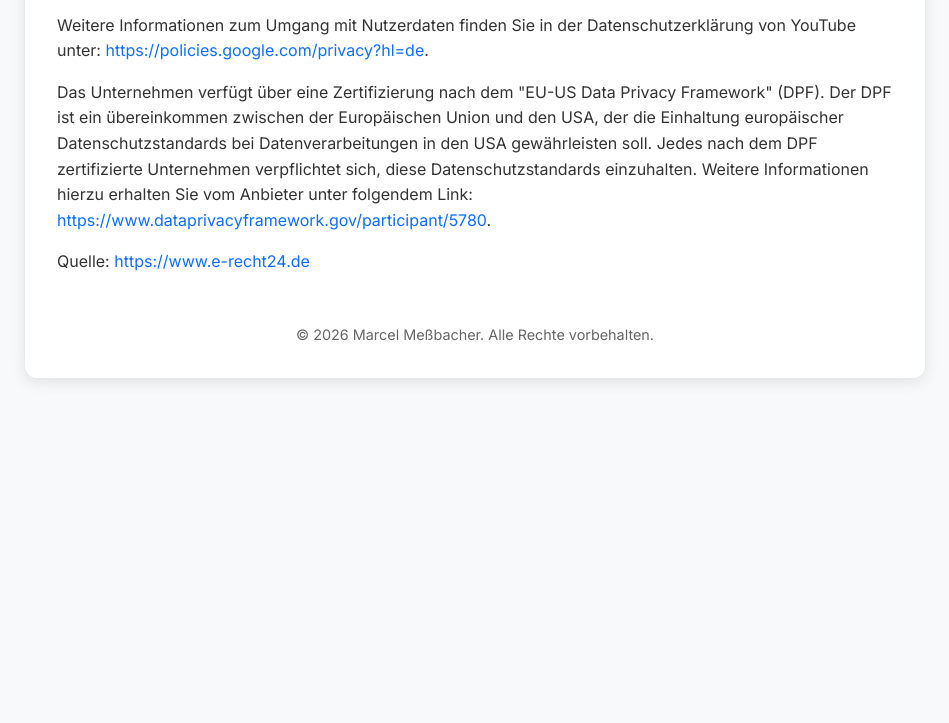
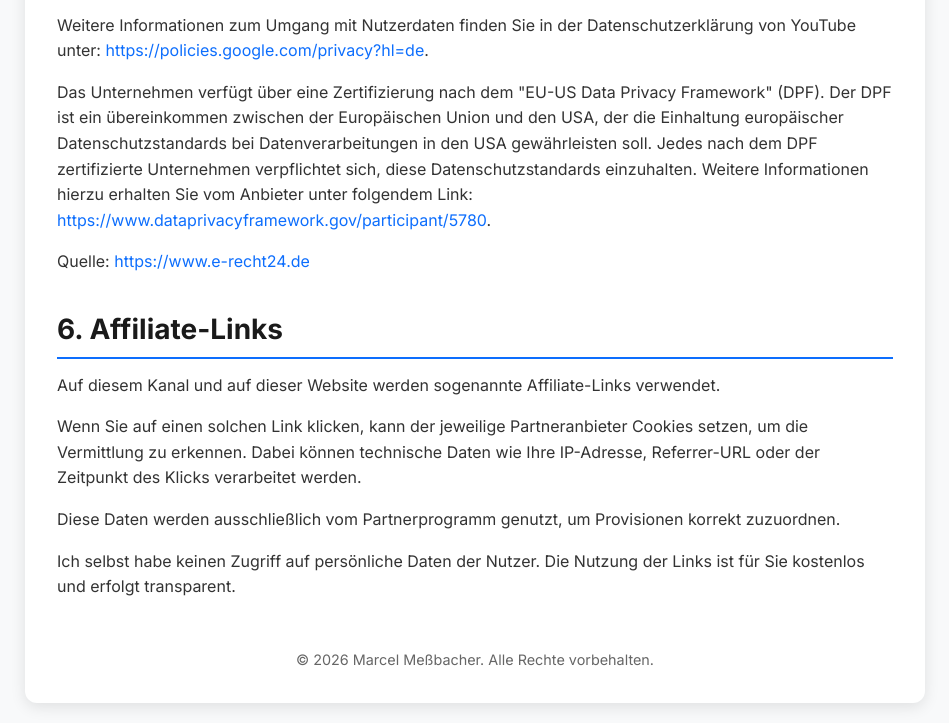
Before and after one commit to FinanzenPrivat/Datenschutz, a plain HTML site: page index.html in a window 1280 px wide. Shown: the part 7694-8417 px from the top of the page, without its empty margins (165-1114 px from the left). Before the commit the page ends 8092 px from the top, so only its background shows below. Drawn offline with Linux system fonts and the light colour scheme.

Commit message:
Update index.html

```diff
--- a/index.html
+++ b/index.html
@@ -224,6 +224,13 @@
 		<p>Das Unternehmen verfügt über eine Zertifizierung nach dem "EU-US Data Privacy Framework" (DPF). Der DPF ist ein übereinkommen zwischen der Europäischen Union und den USA, der die Einhaltung europäischer Datenschutzstandards bei Datenverarbeitungen in den USA gewährleisten soll. Jedes nach dem DPF zertifizierte Unternehmen verpflichtet sich, diese Datenschutzstandards einzuhalten. Weitere Informationen hierzu erhalten Sie vom Anbieter unter folgendem Link: <a href="https://www.dataprivacyframework.gov/participant/5780" target="_blank" rel="noopener noreferrer">https://www.dataprivacyframework.gov/participant/5780</a>.</p>
 		<p>Quelle: <a href="https://www.e-recht24.de">https://www.e-recht24.de</a></p>
 
+		<h2>6. Affiliate-Links</h2>
+		<p>Auf diesem Kanal und auf dieser Website werden sogenannte Affiliate-Links verwendet.</p>
+		<p>Wenn Sie auf einen solchen Link klicken, kann der jeweilige Partneranbieter Cookies setzen, um die Vermittlung zu erkennen. Dabei können technische Daten wie Ihre IP-Adresse, Referrer-URL oder der Zeitpunkt des Klicks verarbeitet werden.</p>
+		<p>Diese Daten werden ausschließlich vom Partnerprogramm genutzt, um Provisionen korrekt zuzuordnen.</p>
+		<p>Ich selbst habe keinen Zugriff auf persönliche Daten der Nutzer. Die Nutzung der Links ist für Sie kostenlos und erfolgt transparent.</p>
+
+
         <footer>
             © 2026 Marcel Meßbacher. Alle Rechte vorbehalten.
         </footer>
```
